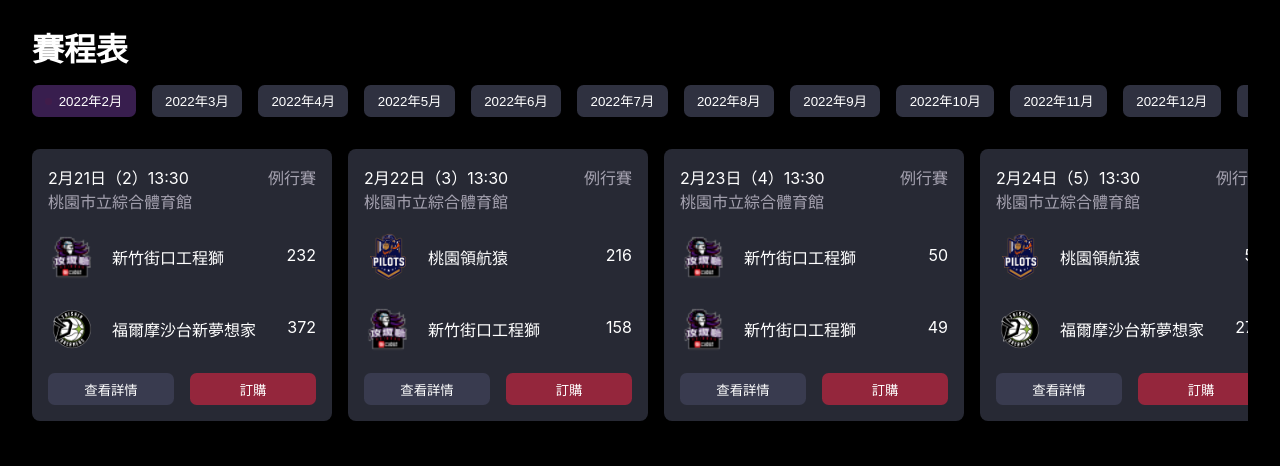
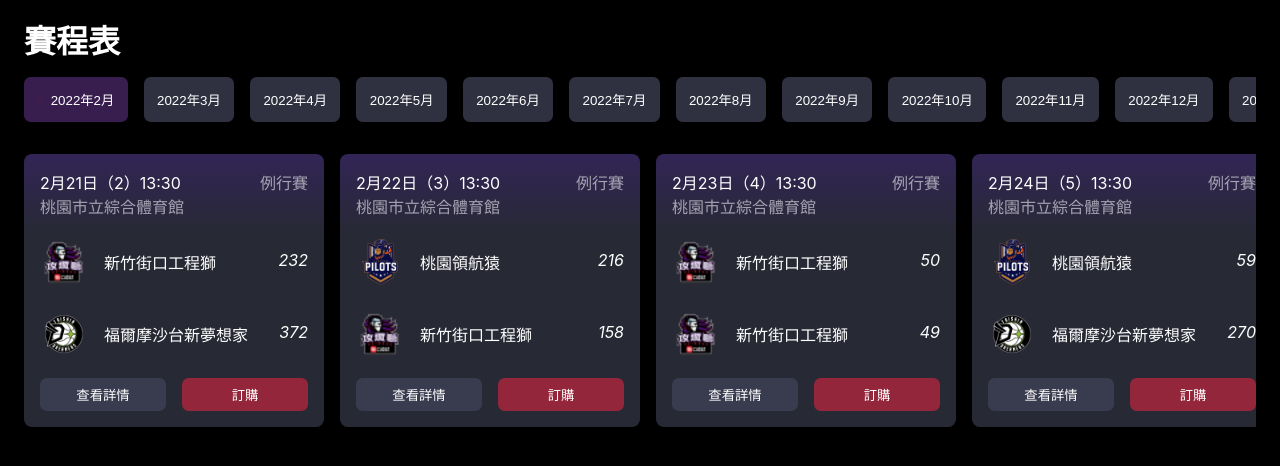
Before and after one commit to JosephT5566/jko_pre_work_2022, a Next.js app: page /schedule in a window 1280 px wide. Shown: the top 466 px of the page. Built offline with nearby package versions, Linux system fonts and the light colour scheme.

Commit message:
modify style

```diff
--- a/pages/schedule.tsx
+++ b/pages/schedule.tsx
@@ -8,6 +8,7 @@
 import { useGetScheduleByMonth } from "api/schedule"
 import { Competition } from "type/schedule"
 import { styled } from "@material-ui/core/styles"
+import moment from "moment"
 
 const ScheduleContainer = styled("div")({
     display: "flex",
@@ -16,11 +17,12 @@
 })
 
 export default function Schedule() {
-    const [month, setMonth] = useState(1)
+    const [month, setMonth] = useState(moment().month())
     const { schedule } = useGetScheduleByMonth(month)
 
     const handleClickPurchase = (com: Competition) => {
         const { gameId, time, date } = com
+
         console.log({ gameId, date, time })
     }
 
--- a/src/components/schedule/TimeSelector.tsx
+++ b/src/components/schedule/TimeSelector.tsx
@@ -14,7 +14,7 @@
         display: "flex",
         gap: "0.5em",
         alignItems: "center",
-        padding: "0.5em 1em",
+        padding: "1em",
         border: "none",
         borderRadius: "0.5em",
         color: "white",
--- a/src/components/schedule/TimeTable.tsx
+++ b/src/components/schedule/TimeTable.tsx
@@ -28,7 +28,7 @@
     padding: "1em",
     color: "white",
     borderRadius: "0.5em",
-    background: "#272934",
+    background: "linear-gradient(#322556, #272934 30%)",
 
     "& .date": {
         gridArea: "date",
@@ -63,6 +63,7 @@
     "& .score": {
         gridArea: "score",
         textAlign: "end",
+        fontStyle: "italic",
     },
 })
 
--- a/src/components/shared/Container.tsx
+++ b/src/components/shared/Container.tsx
@@ -2,7 +2,7 @@
 import { styled } from "@material-ui/core/styles"
 
 const StyledPageContainer = styled("div")({
-    padding: "2rem",
+    padding: "1.5rem",
 })
 
 export function PageContainer(props: { children: React.ReactNode }) {
```
